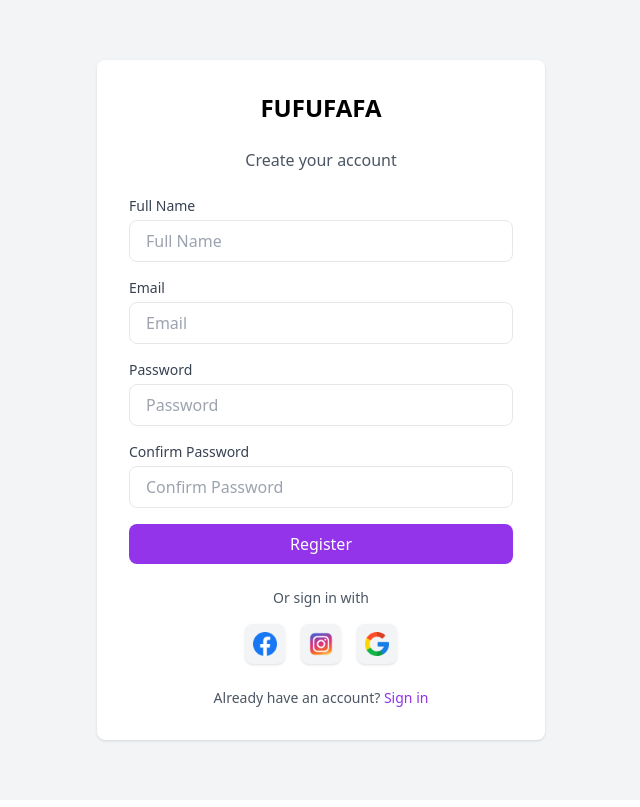
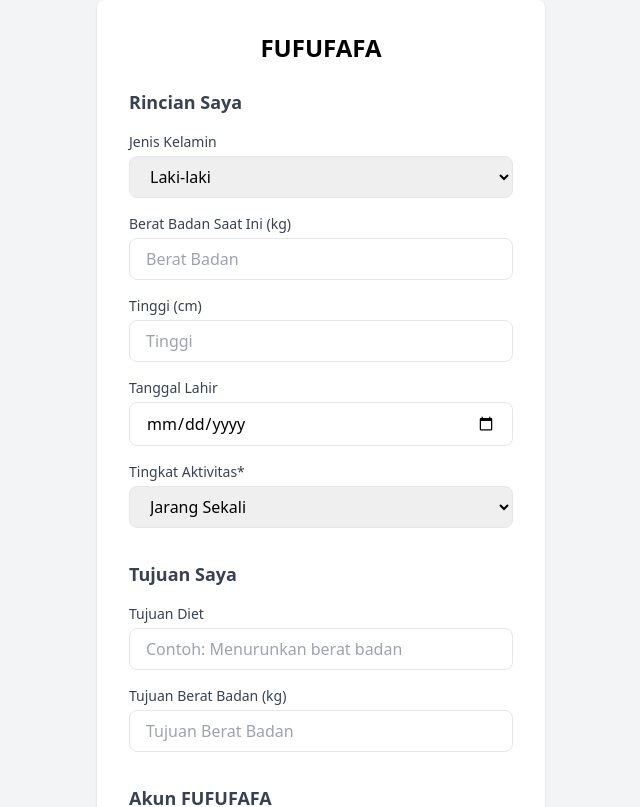
Before and after one commit to Permana721/Tugas-Akhir, a Vue app in the folder web/: page /register in a window 1280 px wide. Shown: the top 807 px of the page, without its empty margins (319-959 px from the left). Built offline with nearby package versions, Linux system fonts and the light colour scheme.

Commit message:
add some input on register

```diff
--- a/web/src/assets/css/style.css
+++ b/web/src/assets/css/style.css
@@ -599,12 +599,12 @@ video {
   margin-top: 0.25rem;
 }
 
-.mt-4 {
-  margin-top: 1rem;
+.mt-6 {
+  margin-top: 1.5rem;
 }
 
-.mt-6 {
-  margin-top: 1.5rem;
+.mt-8 {
+  margin-top: 2rem;
 }
 
 .block {
@@ -743,11 +743,6 @@ video {
   border-color: rgb(255 255 255 / var(--tw-border-opacity, 1));
 }
 
-.bg-blue-600 {
-  --tw-bg-opacity: 1;
-  background-color: rgb(37 99 235 / var(--tw-bg-opacity, 1));
-}
-
 .bg-gray-100 {
   --tw-bg-opacity: 1;
   background-color: rgb(243 244 246 / var(--tw-bg-opacity, 1));
@@ -794,6 +789,11 @@ video {
   line-height: 2rem;
 }
 
+.text-lg {
+  font-size: 1.125rem;
+  line-height: 1.75rem;
+}
+
 .text-sm {
   font-size: 0.875rem;
   line-height: 1.25rem;
@@ -816,9 +816,8 @@ video {
   font-weight: 500;
 }
 
-.text-blue-600 {
-  --tw-text-opacity: 1;
-  color: rgb(37 99 235 / var(--tw-text-opacity, 1));
+.font-semibold {
+  font-weight: 600;
 }
 
 .text-gray-600 {
@@ -890,19 +889,34 @@ video {
   transition-timing-function: cubic-bezier(0, 0, 0.2, 1);
 }
 
-.hover\:bg-blue-700:hover {
-  --tw-bg-opacity: 1;
-  background-color: rgb(29 78 216 / var(--tw-bg-opacity, 1));
-}
-
 .hover\:bg-gray-200:hover {
   --tw-bg-opacity: 1;
   background-color: rgb(229 231 235 / var(--tw-bg-opacity, 1));
 }
 
+.hover\:bg-purple-100:hover {
+  --tw-bg-opacity: 1;
+  background-color: rgb(243 232 255 / var(--tw-bg-opacity, 1));
+}
+
 .hover\:bg-purple-700:hover {
   --tw-bg-opacity: 1;
   background-color: rgb(126 34 206 / var(--tw-bg-opacity, 1));
+}
+
+.hover\:bg-purple-500:hover {
+  --tw-bg-opacity: 1;
+  background-color: rgb(168 85 247 / var(--tw-bg-opacity, 1));
+}
+
+.hover\:bg-purple-800:hover {
+  --tw-bg-opacity: 1;
+  background-color: rgb(107 33 168 / var(--tw-bg-opacity, 1));
+}
+
+.hover\:bg-red-600:hover {
+  --tw-bg-opacity: 1;
+  background-color: rgb(220 38 38 / var(--tw-bg-opacity, 1));
 }
 
 .hover\:text-purple-600:hover {
@@ -914,6 +928,11 @@ video {
   text-decoration-line: underline;
 }
 
+.focus\:border-purple-500:focus {
+  --tw-border-opacity: 1;
+  border-color: rgb(168 85 247 / var(--tw-border-opacity, 1));
+}
+
 .focus\:outline-none:focus {
   outline: 2px solid transparent;
   outline-offset: 2px;
@@ -923,11 +942,6 @@ video {
   --tw-ring-offset-shadow: var(--tw-ring-inset) 0 0 0 var(--tw-ring-offset-width) var(--tw-ring-offset-color);
   --tw-ring-shadow: var(--tw-ring-inset) 0 0 0 calc(2px + var(--tw-ring-offset-width)) var(--tw-ring-color);
   box-shadow: var(--tw-ring-offset-shadow), var(--tw-ring-shadow), var(--tw-shadow, 0 0 #0000);
-}
-
-.focus\:ring-blue-500:focus {
-  --tw-ring-opacity: 1;
-  --tw-ring-color: rgb(59 130 246 / var(--tw-ring-opacity, 1));
 }
 
 .focus\:ring-purple-500:focus {
--- a/web/src/auth/Login.vue
+++ b/web/src/auth/Login.vue
@@ -2,7 +2,7 @@
   <div class="flex items-center justify-center min-h-screen bg-gray-100">
     <div class="w-full max-w-md p-8 bg-white rounded-lg shadow">
       <h1 class="text-2xl font-bold text-center mb-6">FUFUFAFA</h1>
-      <p class="text-center text-gray-600 mb-6">Sign in to your account</p>
+      <!-- <p class="text-center text-gray-600 mb-6">Sign in to your account</p> -->
       <form>
         <div class="mb-4">
           <label class="block text-sm font-medium text-gray-700" for="email">Email</label>
--- a/web/src/auth/Register.vue
+++ b/web/src/auth/Register.vue
@@ -2,19 +2,93 @@
     <div class="flex items-center justify-center min-h-screen bg-gray-100">
       <div class="w-full max-w-md p-8 bg-white rounded-lg shadow">
         <h1 class="text-2xl font-bold text-center mb-6">FUFUFAFA</h1>
-            <p class="text-center text-gray-600 mb-6">Create your account</p>
+
+        <!-- Rincian Saya -->
+        <h2 class="text-lg font-semibold text-gray-700 mb-4">Rincian Saya</h2>
         <form>
           <div class="mb-4">
-                    <label class="block text-sm font-medium text-gray-700" for="name">Full Name</label>
+            <label class="block text-sm font-medium text-gray-700" for="gender">Jenis Kelamin</label>
+            <select
+              id="gender"
+              class="w-full px-4 py-2 mt-1 border rounded-lg focus:outline-none focus:ring-2 focus:ring-purple-500"
+            >
+              <option>Laki-laki</option>
+              <option>Perempuan</option>
+            </select>
+          </div>
+          <div class="mb-4">
+            <label class="block text-sm font-medium text-gray-700" for="weight">Berat Badan Saat Ini (kg)</label>
             <input
-                    id="name"
-                    type="text"
+              id="weight"
+              type="number"
               class="w-full px-4 py-2 mt-1 border rounded-lg focus:outline-none focus:ring-2 focus:ring-purple-500"
-                    placeholder="Full Name"
+              placeholder="Berat Badan"
             />
           </div>
           <div class="mb-4">
-                    <label class="block text-sm font-medium text-gray-700" for="email">Email</label>
+            <label class="block text-sm font-medium text-gray-700" for="height">Tinggi (cm)</label>
+            <input
+              id="height"
+              type="number"
+              class="w-full px-4 py-2 mt-1 border rounded-lg focus:outline-none focus:ring-2 focus:ring-purple-500"
+              placeholder="Tinggi"
+            />
+          </div>
+          <div class="mb-4">
+            <label class="block text-sm font-medium text-gray-700" for="birthdate">Tanggal Lahir</label>
+            <input
+              id="birthdate"
+              type="date"
+              class="w-full px-4 py-2 mt-1 border rounded-lg focus:outline-none focus:ring-2 focus:ring-purple-500"
+            />
+          </div>
+          <div class="mb-4">
+            <label class="block text-sm font-medium text-gray-700" for="activity-level">Tingkat Aktivitas*</label>
+            <select
+              id="activity-level"
+              class="w-full px-4 py-2 mt-1 border rounded-lg focus:outline-none focus:ring-2 focus:ring-purple-500"
+            >
+              <option>Jarang Sekali</option>
+              <option>Sedikit Aktif</option>
+              <option>Aktif</option>
+              <option>Sangat Aktif</option>
+            </select>
+          </div>
+
+          <!-- Tujuan Saya -->
+          <h2 class="text-lg font-semibold text-gray-700 mb-4 mt-8">Tujuan Saya</h2>
+          <div class="mb-4">
+            <label class="block text-sm font-medium text-gray-700" for="diet-goal">Tujuan Diet</label>
+            <input
+              id="diet-goal"
+              type="text"
+              class="w-full px-4 py-2 mt-1 border rounded-lg focus:outline-none focus:ring-2 focus:ring-purple-500"
+              placeholder="Contoh: Menurunkan berat badan"
+            />
+          </div>
+          <div class="mb-4">
+            <label class="block text-sm font-medium text-gray-700" for="weight-goal">Tujuan Berat Badan (kg)</label>
+            <input
+              id="weight-goal"
+              type="number"
+              class="w-full px-4 py-2 mt-1 border rounded-lg focus:outline-none focus:ring-2 focus:ring-purple-500"
+              placeholder="Tujuan Berat Badan"
+            />
+          </div>
+
+          <!-- Akun FUFUFAFA -->
+          <h2 class="text-lg font-semibold text-gray-700 mb-4 mt-8">Akun FUFUFAFA</h2>
+          <div class="mb-4">
+            <label class="block text-sm font-medium text-gray-700" for="username">Nama Anggota</label>
+            <input
+              id="username"
+              type="text"
+              class="w-full px-4 py-2 mt-1 border rounded-lg focus:outline-none focus:ring-2 focus:ring-purple-500"
+              placeholder="Nama Anggota"
+            />
+          </div>
+          <div class="mb-4">
+            <label class="block text-sm font-medium text-gray-700" for="email">Alamat Email</label>
             <input
               id="email"
               type="email"
@@ -23,23 +97,16 @@
             />
           </div>
           <div class="mb-4">
-                    <label class="block text-sm font-medium text-gray-700" for="password">Password</label>
+            <label class="block text-sm font-medium text-gray-700" for="password">Kata Sandi</label>
             <input
               id="password"
               type="password"
               class="w-full px-4 py-2 mt-1 border rounded-lg focus:outline-none focus:ring-2 focus:ring-purple-500"
-                    placeholder="Password"
+              placeholder="Kata Sandi"
             />
           </div>
-                <div class="mb-4">
-                    <label class="block text-sm font-medium text-gray-700" for="confirm-password">Confirm Password</label>
-                    <input
-                    id="confirm-password"
-                    type="password"
-                    class="w-full px-4 py-2 mt-1 border rounded-lg focus:outline-none focus:ring-2 focus:ring-purple-500"
-                    placeholder="Confirm Password"
-                    />
-                </div>
+
+          <!-- Submit Button -->
           <button
             type="submit"
             class="w-full px-4 py-2 text-white bg-purple-600 rounded-lg hover:bg-purple-700 focus:outline-none focus:ring-2 focus:ring-purple-500"
@@ -47,6 +114,8 @@
             Register
           </button>
         </form>
+
+        <!-- Social Media Buttons -->
         <div class="mt-6 text-center">
           <p class="text-sm text-gray-600 mb-4">Or sign in with</p>
           <div class="flex justify-center space-x-4">
@@ -61,6 +130,8 @@
             </button>
           </div>
         </div>
+
+        <!-- Already have an account -->
         <p class="mt-6 text-sm text-center text-gray-600">
           Already have an account? <RouterLink to="/login" class="text-purple-600 hover:underline">Sign in</RouterLink>
         </p>
--- a/web/src/components/Navbar.vue
+++ b/web/src/components/Navbar.vue
@@ -64,9 +64,9 @@
                     <a href="#" class="text-xl font-medium">Makan</a>
                     <a href="#" class="text-xl font-medium">Resep</a>
                     <a href="#" class="text-xl font-medium">Produk</a>
-                    <a href="#" class="bg-white text-purple-600 px-4 py-2 rounded-md font-bold border border-white">
+                    <RouterLink to="/login" class="bg-white text-purple-600 px-4 py-2 rounded-md font-bold border border-white">
                         Masuk
-                    </a>
+                    </RouterLink>
                 </div>
             </div>
         </transition>
```
Lines whose indentation alone changed are shown as unchanged.
